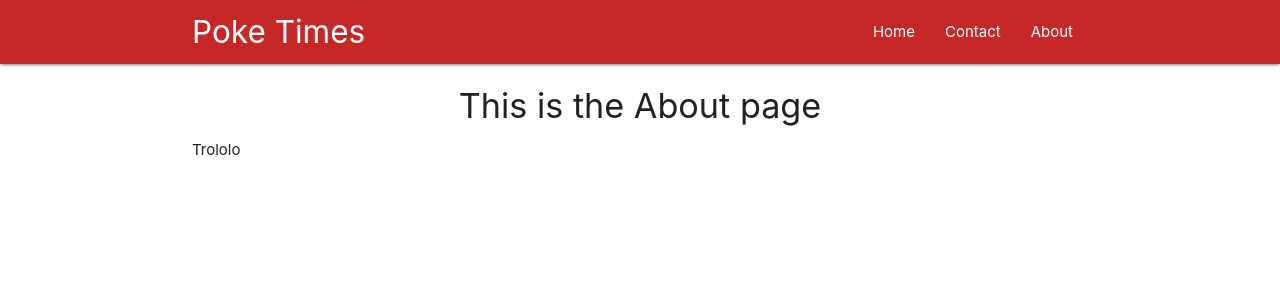
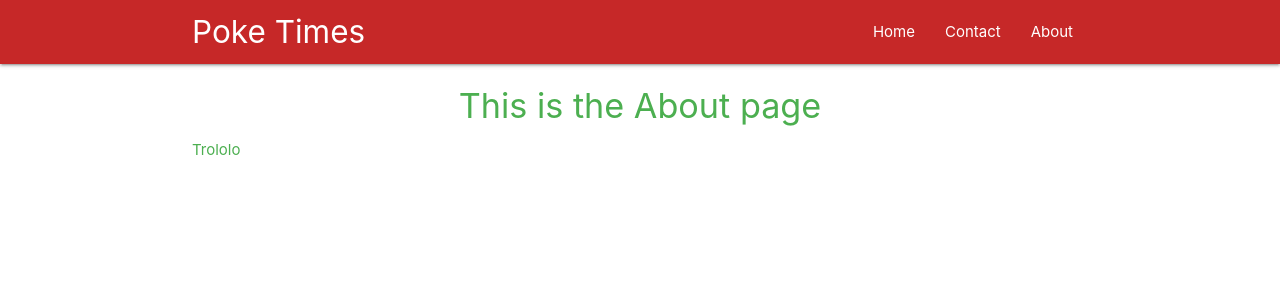
Before and after one commit to zzibert/React-Redux, a React (Create React App) app: page /about in a window 1280 px wide. Shown: the top 300 px of the page. Built offline with nearby package versions, Linux system fonts and the light colour scheme.

Commit message:
#28 - Higher Order Components

```diff
--- /dev/null
+++ b/src/HOC/Rainbow.js
@@ -0,0 +1,17 @@
+import React from 'react'
+
+const Rainbow = (WrappedComponent) => {
+    const colours = ['red', 'green', 'orange', 'blue', 'yellow']
+    const randomColour = colours[Math.floor(Math.random() * 4)]
+    const className = randomColour + '-text'
+
+    return (props) => {
+        return (
+            <div className={ className }>
+                <WrappedComponent {...props} />
+            </div>
+        )
+    }
+}
+
+export default Rainbow
--- a/src/components/About.js
+++ b/src/components/About.js
@@ -1,4 +1,5 @@
 import React from 'react'
+import  Rainbow from '../HOC/Rainbow'
 
 const About = (props) => {
 
@@ -10,4 +11,4 @@ const About = (props) => {
     )
 }
 
-export default About
+export default Rainbow(About)
```
